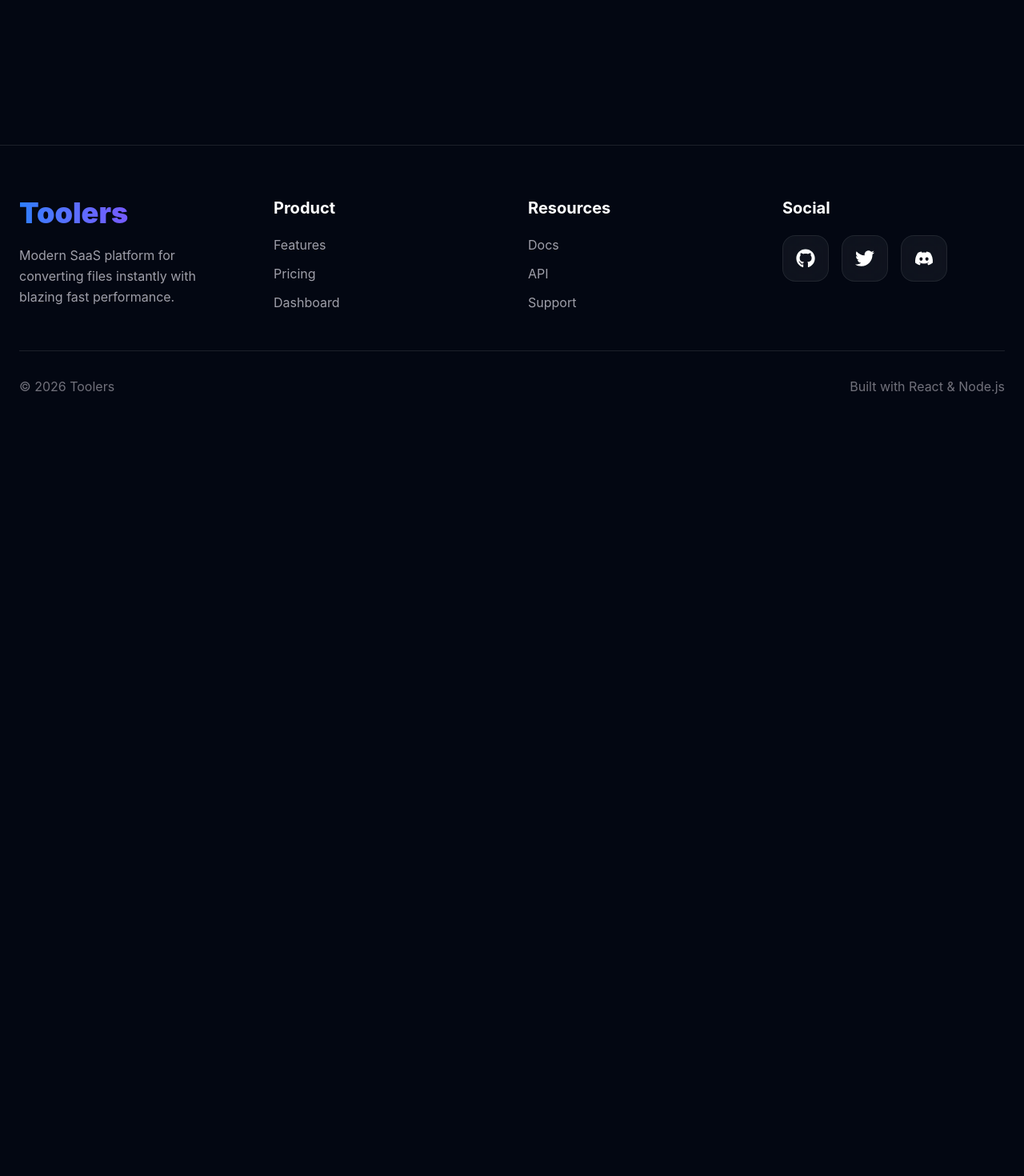
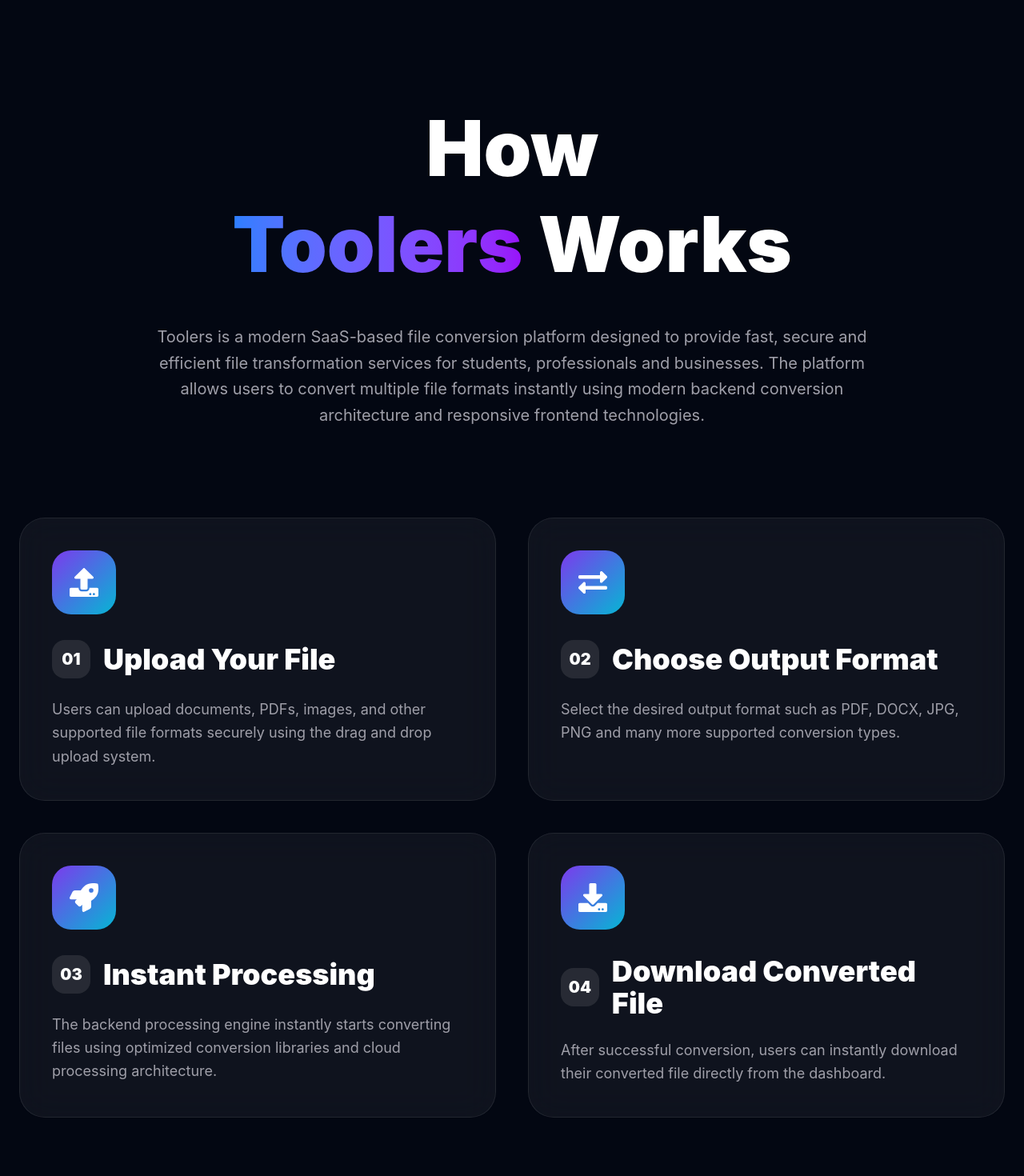
Before and after one commit to Ayan-Frontend/converter_Frontend, a React (Vite) app: page / in a window 1280 px wide. Shown: the part 880-2350 px from the top of the page at 80% size. Before the commit the page ends 1439 px from the top, so only its background shows below. Built offline with nearby package versions, Linux system fonts and the light colour scheme.

Commit message:
Added the HowItWorks Page on home page for better user understanding

```diff
--- /dev/null
+++ b/src/components/HowItWorks.jsx
@@ -0,0 +1,273 @@
+import {
+  FaUpload,
+  FaExchangeAlt,
+  FaDownload,
+  FaShieldAlt,
+  FaRocket,
+  FaCloud,
+} from "react-icons/fa";
+
+import { motion } from "framer-motion";
+
+import { Link } from "react-router-dom";
+
+export default function HowItWorks() {
+  const steps = [
+    {
+      icon: <FaUpload />,
+      title: "Upload Your File",
+      description:
+        "Users can upload documents, PDFs, images, and other supported file formats securely using the drag and drop upload system.",
+    },
+
+    {
+      icon: <FaExchangeAlt />,
+      title: "Choose Output Format",
+      description:
+        "Select the desired output format such as PDF, DOCX, JPG, PNG and many more supported conversion types.",
+    },
+
+    {
+      icon: <FaRocket />,
+      title: "Instant Processing",
+      description:
+        "The backend processing engine instantly starts converting files using optimized conversion libraries and cloud processing architecture.",
+    },
+
+    {
+      icon: <FaDownload />,
+      title: "Download Converted File",
+      description:
+        "After successful conversion, users can instantly download their converted file directly from the dashboard.",
+    },
+  ];
+
+  const features = [
+    {
+      icon: <FaShieldAlt />,
+      title: "Secure File Uploads",
+      description:
+        "All uploaded files are processed securely with protected server-side handling and temporary storage.",
+    },
+
+    {
+      icon: <FaCloud />,
+      title: "Cloud-Based Architecture",
+      description:
+        "Modern SaaS architecture ensures smooth performance, scalability and optimized backend conversion workflows.",
+    },
+
+    {
+      icon: <FaRocket />,
+      title: "High-Speed Conversion",
+      description:
+        "Optimized backend conversion engines provide fast processing speed for images, documents and PDF files.",
+    },
+  ];
+
+  return (
+    <div className="max-w-7xl mx-auto px-6 pt-2 pb-16">
+      {/* HEADER */}
+
+      <div className="text-center mb-28">
+        <motion.h1
+          initial={{
+            opacity: 0,
+            y: 40,
+          }}
+          whileInView={{
+            opacity: 1,
+            y: 0,
+          }}
+          transition={{
+            duration: 0.6,
+          }}
+          className="text-7xl md:text-8xl font-black leading-tight"
+        >
+          How <br />
+          <span className="bg-linear-to-r from-blue-500 to-purple-600 bg-clip-text text-transparent">
+            Toolers
+          </span>{" "}
+          Works
+        </motion.h1>
+
+        <p className="text-zinc-400 text-xl leading-relaxed max-w-4xl mx-auto mt-10">
+          Toolers is a modern SaaS-based file conversion platform designed to
+          provide fast, secure and efficient file transformation services for
+          students, professionals and businesses. The platform allows users to
+          convert multiple file formats instantly using modern backend
+          conversion architecture and responsive frontend technologies.
+        </p>
+      </div>
+
+      {/* STEPS */}
+
+      <div className="grid lg:grid-cols-2 gap-10">
+        {steps.map((step, i) => (
+          <motion.div
+            key={i}
+            initial={{
+              opacity: 0,
+              y: 50,
+            }}
+            whileInView={{
+              opacity: 1,
+              y: 0,
+            }}
+            transition={{
+              delay: i * 0.2,
+            }}
+            className="glass rounded-4xl p-10 hover:scale-[1.02] transition-all duration-300"
+          >
+            <div className="w-20 h-20 rounded-3xl gradient flex items-center justify-center text-4xl mb-8">
+              {step.icon}
+            </div>
+
+            <div className="flex items-center gap-4 mb-6">
+              <div className="w-12 h-12 rounded-2xl bg-white/10 flex items-center justify-center text-xl font-black">
+                0{i + 1}
+              </div>
+
+              <h2 className="text-4xl font-black">{step.title}</h2>
+            </div>
+
+            <p className="text-zinc-400 text-lg leading-relaxed">
+              {step.description}
+            </p>
+          </motion.div>
+        ))}
+      </div>
+
+      {/* ARCHITECTURE SECTION */}
+
+      <div className="mt-40">
+        <div className="text-center mb-20">
+          <h2 className="text-6xl font-black">
+            Modern SaaS <br />
+            <span className="bg-linear-to-r from-blue-500 to-purple-600 bg-clip-text text-transparent">
+              Architecture
+            </span>
+          </h2>
+
+          <p className="text-zinc-400 text-xl max-w-3xl mx-auto mt-8 leading-relaxed">
+            Toolers is developed using modern frontend and backend technologies
+            to deliver a smooth and scalable user experience.
+          </p>
+        </div>
+
+        <div className="grid md:grid-cols-3 gap-8">
+          {features.map((item, i) => (
+            <motion.div
+              key={i}
+              initial={{
+                opacity: 0,
+                y: 40,
+              }}
+              whileInView={{
+                opacity: 1,
+                y: 0,
+              }}
+              transition={{
+                delay: i * 0.2,
+              }}
+              className="glass rounded-4xl p-10 text-center hover:translate-y-2.5 transition-all duration-300"
+            >
+              <div className="w-24 h-24 rounded-full gradient mx-auto flex items-center justify-center text-5xl mb-8">
+                {item.icon}
+              </div>
+
+              <h2 className="text-3xl font-black mb-6">{item.title}</h2>
+
+              <p className="text-zinc-400 leading-relaxed text-lg">
+                {item.description}
+              </p>
+            </motion.div>
+          ))}
+        </div>
+      </div>
+
+      {/* TECH STACK */}
+
+      <div className="mt-40 glass rounded-[40px] p-16">
+        <div className="text-center mb-20">
+          <h2 className="text-6xl font-black">
+            Technologies <br />
+            <span className="bg-linear-to-r from-blue-500 to-purple-600 bg-clip-text text-transparent">
+              Used
+            </span>
+          </h2>
+        </div>
+
+        <div className="grid md:grid-cols-2 xl:grid-cols-4 gap-8">
+          <div className="bg-white/5 rounded-3xl p-8 border border-white/10">
+            <h2 className="text-3xl font-black mb-4">Frontend</h2>
+
+            <p className="text-zinc-400 leading-relaxed">
+              React.js, Tailwind CSS v4, Framer Motion, React Router DOM, React
+              Icons
+            </p>
+          </div>
+
+          <div className="bg-white/5 rounded-3xl p-8 border border-white/10">
+            <h2 className="text-3xl font-black mb-4">Backend</h2>
+
+            <p className="text-zinc-400 leading-relaxed">
+              Node.js, Express.js, Multer, REST APIs
+            </p>
+          </div>
+
+          <div className="bg-white/5 rounded-3xl p-8 border border-white/10">
+            <h2 className="text-3xl font-black mb-4">Database</h2>
+
+            <p className="text-zinc-400 leading-relaxed">
+              MongoDB Atlas cloud database for storing conversion history and
+              application data.
+            </p>
+          </div>
+
+          <div className="bg-white/5 rounded-3xl p-8 border border-white/10">
+            <h2 className="text-3xl font-black mb-4">Conversion Engine</h2>
+
+            <p className="text-zinc-400 leading-relaxed">
+              Sharp image processing, LibreOffice conversion engine and
+              optimized backend conversion logic.
+            </p>
+          </div>
+        </div>
+      </div>
+
+      {/* CTA */}
+
+      <div className="text-center mt-40">
+        <h2 className="text-7xl font-black leading-tight">
+          Ready To Convert <br />
+          <span className="bg-linear-to-r from-blue-500 to-purple-600 bg-clip-text text-transparent">
+            Your Files?
+          </span>
+        </h2>
+
+        <p className="text-zinc-400 text-xl max-w-3xl mx-auto mt-8 leading-relaxed">
+          Start converting files with Toolers and experience modern SaaS-level
+          file conversion with responsive UI, secure uploads and lightning-fast
+          performance.
+        </p>
+
+        <div className="flex justify-center gap-6 mt-12 flex-wrap">
+          <Link
+            to="/converter"
+            className="gradient px-10 py-5 rounded-2xl text-xl font-black hover:scale-[1.03] transition-all duration-300"
+          >
+            Start Converting
+          </Link>
+
+          <Link
+            to="/pricing"
+            className="glass px-10 py-5 rounded-2xl text-xl font-black hover:bg-white/10 transition-all duration-300"
+          >
+            View Pricing
+          </Link>
+        </div>
+      </div>
+    </div>
+  );
+}
--- a/src/pages/Home.jsx
+++ b/src/pages/Home.jsx
@@ -5,6 +5,7 @@
 import { motion } from "framer-motion";
 
 import { Link } from "react-router-dom";
+import HowItWorks from "../components/HowItWorks";
 
 export default function Home() {
   return (
@@ -80,8 +81,7 @@
           </p>
         </div>
       </div>
-
-      {/* <Footer /> */}
+      <HowItWorks />
     </div>
   );
 }
```
